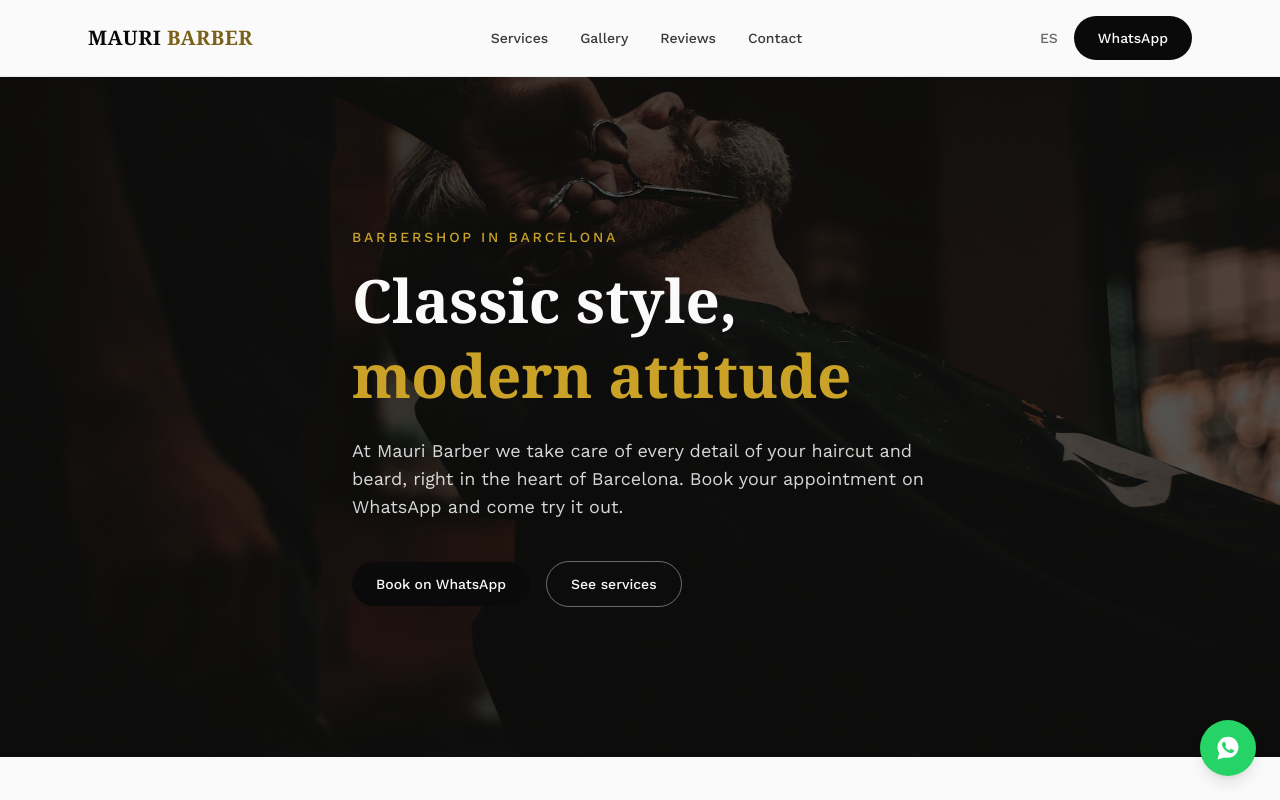
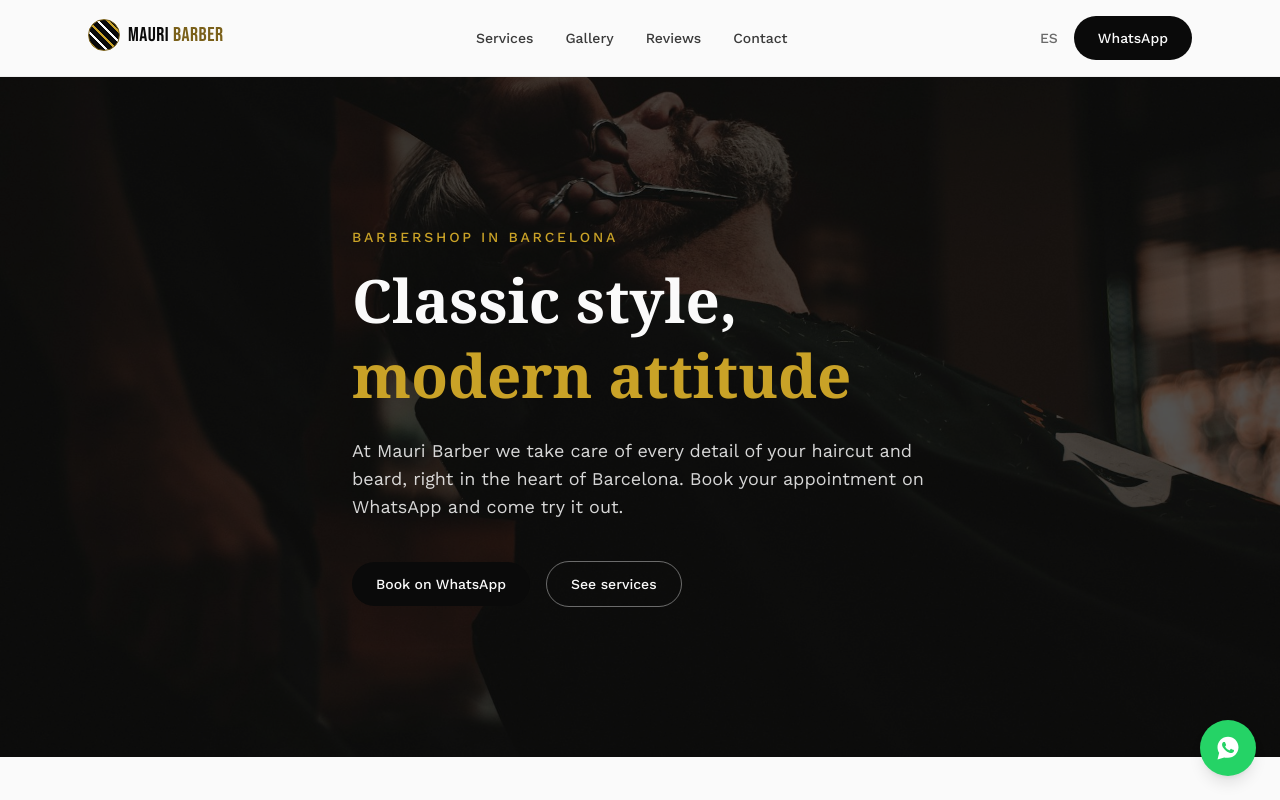
Before and after one commit to Mauribarber1/mauriwebsite, a Next.js app: page /en in a window 1280 px wide. Shown: the top 800 px of the page. Built offline with nearby package versions, Linux system fonts and the light colour scheme.

Commit message:
feat: add circular brand-mark icon to logo

```diff
--- a/components/Logo/Logo.tsx
+++ b/components/Logo/Logo.tsx
@@ -4,10 +4,18 @@ type LogoProps = {
 
 export default function Logo({ className = "" }: LogoProps) {
   return (
-    <span
-      className={`font-serif text-xl font-semibold tracking-wide uppercase ${className}`}
-    >
-      Mauri <span className="text-gold-dark">Barber</span>
+    <span className={`inline-flex items-center gap-2 ${className}`}>
+      <span
+        aria-hidden="true"
+        className="h-8 w-8 shrink-0 rounded-full border border-gold-dark"
+        style={{
+          backgroundImage:
+            "repeating-linear-gradient(45deg, var(--color-ink) 0 5px, var(--color-gold) 5px 7px, var(--color-ink) 7px 12px, var(--color-paper) 12px 14px)",
+        }}
+      />
+      <span className="font-display text-xl uppercase tracking-wide">
+        Mauri <span className="text-gold-dark">Barber</span>
+      </span>
     </span>
   );
 }
```
